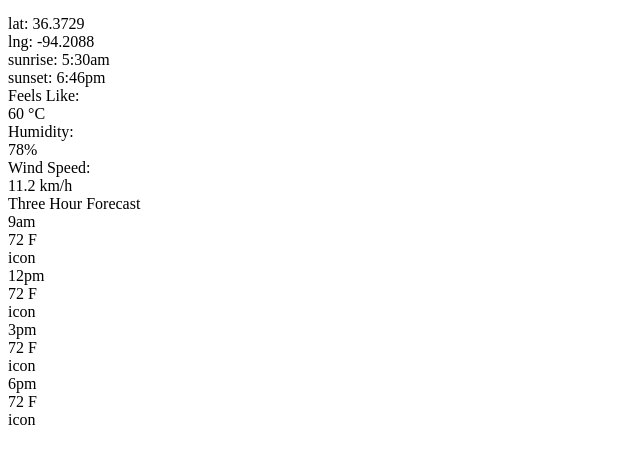
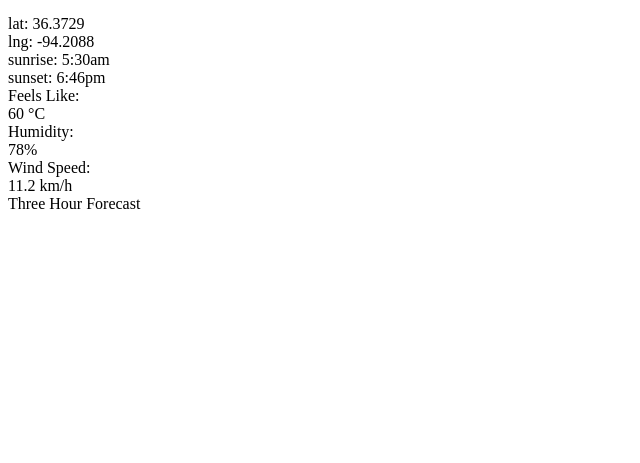
Before and after one commit to kb-git-hub/weather-app, a plain HTML site: page index.html in a window 1280 px wide. Shown: the part 191-654 px from the top of the page, without its empty margins (0-640 px from the left). Drawn offline with nearby package versions, Linux system fonts and the light colour scheme.

Commit message:
Update Hourly Forecast

```diff
--- a/index.html
+++ b/index.html
@@ -68,28 +68,7 @@
             </div>
             <div id="weather-forecast">
                 <div>Three Hour Forecast</div>
-                <div id="wd-hourly-container">
-                    <div id="hourly-0-time" class="hourly-module">
-                        <div class="hourly-time">9am</div>
-                        <div class="hourly-temperature">72 F</div>
-                        <div class="hourly-icon">icon</div>
-                    </div>
-                    <div id="hourly-1-time" class="hourly-module">
-                        <div class="hourly-time">12pm</div>
-                        <div class="hourly-temperature">72 F</div>
-                        <div class="hourly-icon">icon</div>
-                    </div>
-                    <div id="hourly-2-time" class="hourly-module">
-                        <div class="hourly-time">3pm</div>
-                        <div class="hourly-temperature">72 F</div>
-                        <div class="hourly-icon">icon</div>
-                    </div>
-                    <div id="hourly-3-time" class="hourly-module">
-                        <div class="hourly-time">6pm</div>
-                        <div class="hourly-temperature">72 F</div>
-                        <div class="hourly-icon">icon</div>
-                    </div>
-                </div>
+                <div id="wd-hourly-container"></div>
             </div>
         </main>
     </body>
```
